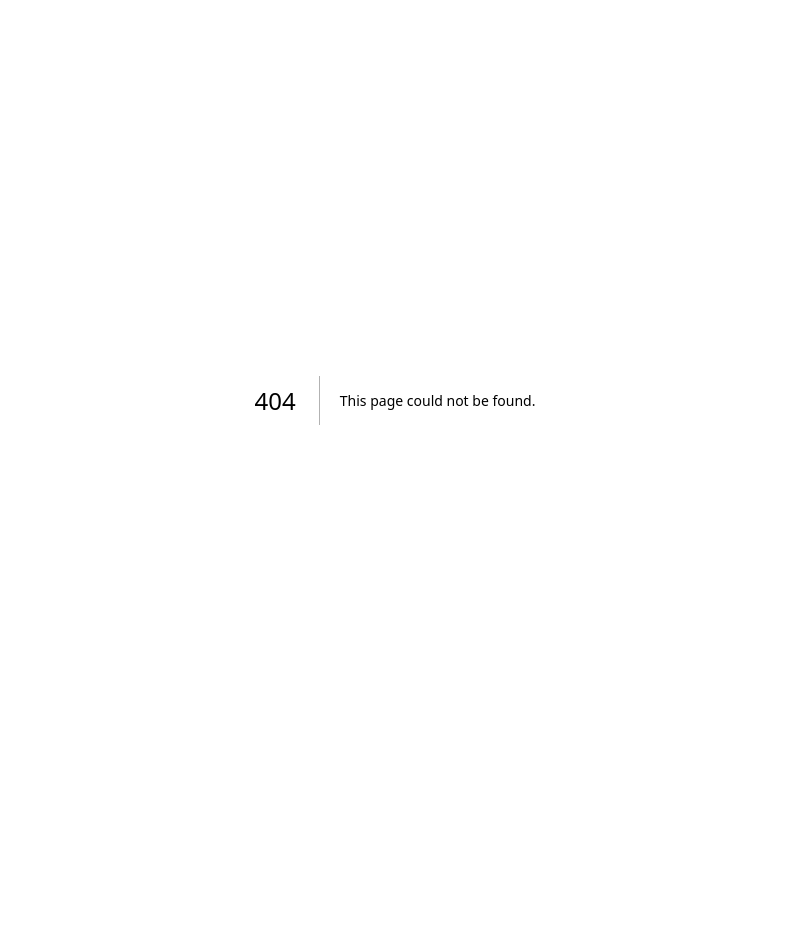
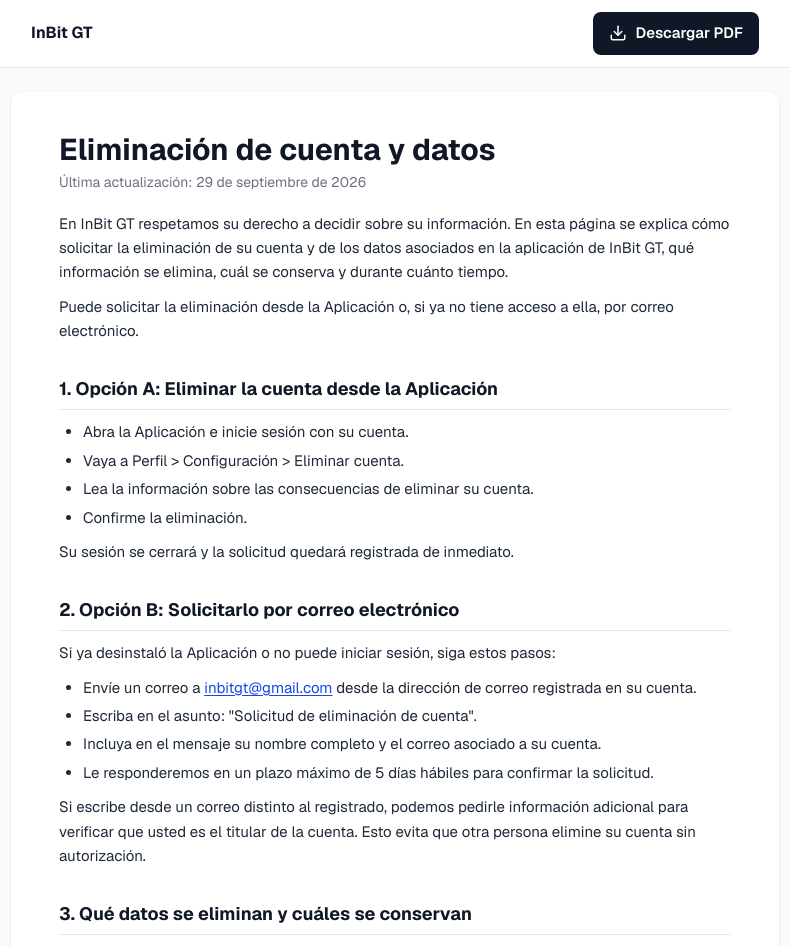
Before and after one commit to InBitGT/senti-web, a Next.js app: page /delete-account in a window 1280 px wide. Before the commit this address had no page. Shown: the top 946 px of the page, without its empty margins (245-1035 px from the left). Before the commit the page ends 800 px from the top, so only its background shows below. Built offline with nearby package versions, Linux system fonts and the light colour scheme.

Commit message:
feat: add delete account

```diff
--- /dev/null
+++ b/app/delete-account/page.tsx
@@ -0,0 +1,147 @@
+import LegalDocument, { Section } from "@/src/components/templates/LegalDocument/LegalDocument";
+import type { Metadata } from "next";
+
+const EMPRESA = "InBit GT";
+const CORREO = "inbitgt@gmail.com";
+const FECHA = "29 de septiembre de 2026";
+
+// Ajusta estos valores según tu operación
+const RUTA_EN_APP = "Perfil > Configuración > Eliminar cuenta";
+const PLAZO_ELIMINACION = "30 días";
+const PLAZO_RESPUESTA = "5 días hábiles";
+const RETENCION_PAGOS = "4 años";
+const RETENCION_RESPALDOS = "90 días";
+
+export const metadata: Metadata = {
+  title: "Eliminación de cuenta",
+  description: `Cómo solicitar la eliminación de tu cuenta y datos en las aplicaciones de ${EMPRESA}.`,
+};
+
+const INTRO: string[] = [
+  `En ${EMPRESA} respetamos su derecho a decidir sobre su información. En esta página se explica cómo solicitar la eliminación de su cuenta y de los datos asociados en la aplicación de ${EMPRESA}, qué información se elimina, cuál se conserva y durante cuánto tiempo.`,
+  "Puede solicitar la eliminación desde la Aplicación o, si ya no tiene acceso a ella, por correo electrónico.",
+];
+
+const SECTIONS: Section[] = [
+  {
+    title: "1. Opción A: Eliminar la cuenta desde la Aplicación",
+    blocks: [
+      {
+        type: "list",
+        items: [
+          "Abra la Aplicación e inicie sesión con su cuenta.",
+          `Vaya a ${RUTA_EN_APP}.`,
+          "Lea la información sobre las consecuencias de eliminar su cuenta.",
+          "Confirme la eliminación.",
+        ],
+      },
+      {
+        type: "p",
+        text: "Su sesión se cerrará y la solicitud quedará registrada de inmediato.",
+      },
+    ],
+  },
+  {
+    title: "2. Opción B: Solicitarlo por correo electrónico",
+    blocks: [
+      {
+        type: "p",
+        text: "Si ya desinstaló la Aplicación o no puede iniciar sesión, siga estos pasos:",
+      },
+      {
+        type: "list",
+        items: [
+          `Envíe un correo a ${CORREO} desde la dirección de correo registrada en su cuenta.`,
+          'Escriba en el asunto: "Solicitud de eliminación de cuenta".',
+          "Incluya en el mensaje su nombre completo y el correo asociado a su cuenta.",
+          `Le responderemos en un plazo máximo de ${PLAZO_RESPUESTA} para confirmar la solicitud.`,
+        ],
+      },
+      {
+        type: "p",
+        text: "Si escribe desde un correo distinto al registrado, podemos pedirle información adicional para verificar que usted es el titular de la cuenta. Esto evita que otra persona elimine su cuenta sin autorización.",
+      },
+    ],
+  },
+  {
+    title: "3. Qué datos se eliminan y cuáles se conservan",
+    blocks: [
+      {
+        type: "table",
+        headers: ["Tipo de dato", "Qué ocurre", "Plazo"],
+        rows: [
+          ["Nombre y correo electrónico", "Se eliminan", `Dentro de ${PLAZO_ELIMINACION}`],
+          ["Contraseña", "Se elimina", `Dentro de ${PLAZO_ELIMINACION}`],
+          ["Datos de ubicación", "Se eliminan", `Dentro de ${PLAZO_ELIMINACION}`],
+          ["Token de notificaciones", "Se elimina", `Dentro de ${PLAZO_ELIMINACION}`],
+          ["Datos de uso vinculados a la cuenta", "Se eliminan", `Dentro de ${PLAZO_ELIMINACION}`],
+          [
+            "Registros de pagos y transacciones",
+            "Se conservan por obligación legal, contable y fiscal",
+            RETENCION_PAGOS,
+          ],
+          [
+            "Copias de seguridad",
+            "Se eliminan automáticamente en el ciclo de respaldos",
+            `Hasta ${RETENCION_RESPALDOS}`,
+          ],
+          [
+            "Estadísticas anónimas",
+            "Se conservan sin vínculo con su identidad",
+            "Indefinido",
+          ],
+        ],
+      },
+    ],
+  },
+  {
+    title: "4. Datos que se conservan",
+    blocks: [
+      {
+        type: "p",
+        text: `Los registros de pagos y transacciones se conservan durante ${RETENCION_PAGOS} porque la legislación de Guatemala nos obliga a mantenerlos. Durante ese tiempo se guardan de forma segura, con acceso restringido, y solo se usan para cumplir obligaciones legales, contables o fiscales, o para atender disputas. Al terminar ese plazo se eliminan definitivamente.`,
+      },
+      {
+        type: "p",
+        text: "Las estadísticas anónimas no permiten identificarlo a usted, por lo que dejan de considerarse datos personales.",
+      },
+    ],
+  },
+  {
+    title: "5. Antes de eliminar su cuenta",
+    blocks: [
+      { type: "p", text: "Tenga en cuenta lo siguiente:" },
+      {
+        type: "list",
+        items: [
+          "La eliminación es permanente y no se puede deshacer.",
+          "Perderá el acceso a su historial y a la información de su cuenta.",
+          "Si tiene pagos o transacciones pendientes, se procesarán antes de completar la eliminación.",
+          "Desinstalar la Aplicación no elimina su cuenta. Debe solicitarlo con alguna de las opciones anteriores.",
+        ],
+      },
+    ],
+  },
+  {
+    title: "6. Contacto",
+    blocks: [
+      {
+        type: "p",
+        text: "Si tiene preguntas sobre la eliminación de su cuenta o de sus datos, puede contactarnos en:",
+      },
+      { type: "p", text: `${EMPRESA}\nCorreo: ${CORREO}\nGuatemala` },
+    ],
+  },
+];
+
+export default function DeleteAccountPage() {
+  return (
+    <LegalDocument
+      company={EMPRESA}
+      title="Eliminación de cuenta y datos"
+      updatedAt={FECHA}
+      intro={INTRO}
+      sections={SECTIONS}
+    />
+  );
+}
```
